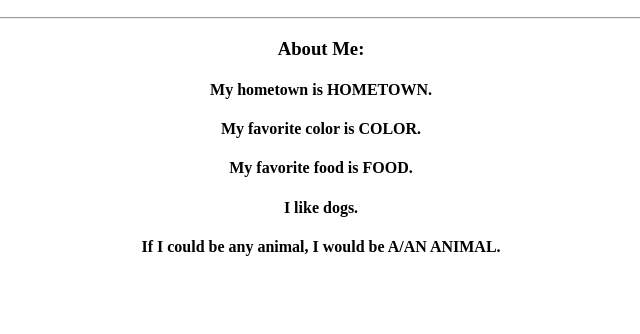
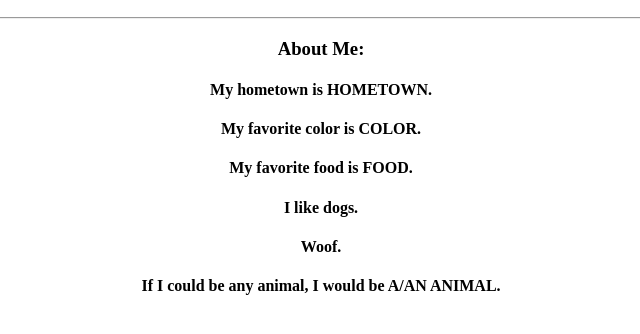
Before and after one commit to Menegoth/my-profile, a plain HTML site: page index.html in a window 1280 px wide. Shown: the part 110-444 px from the top of the page, without its empty margins (319-959 px from the left). Drawn offline with Linux system fonts and the light colour scheme.

Commit message:
placeholder text

```diff
--- a/index.html
+++ b/index.html
@@ -15,6 +15,7 @@
                     <h4>My favorite color is COLOR.</h4>
                     <h4>My favorite food is FOOD.</h4>
                     <h4>I like dogs.</h4>
+                    <h4>Woof.</h4>
                     <h4>If I could be any animal, I would be A/AN ANIMAL.</h4>
             </div>
           </body>
```
